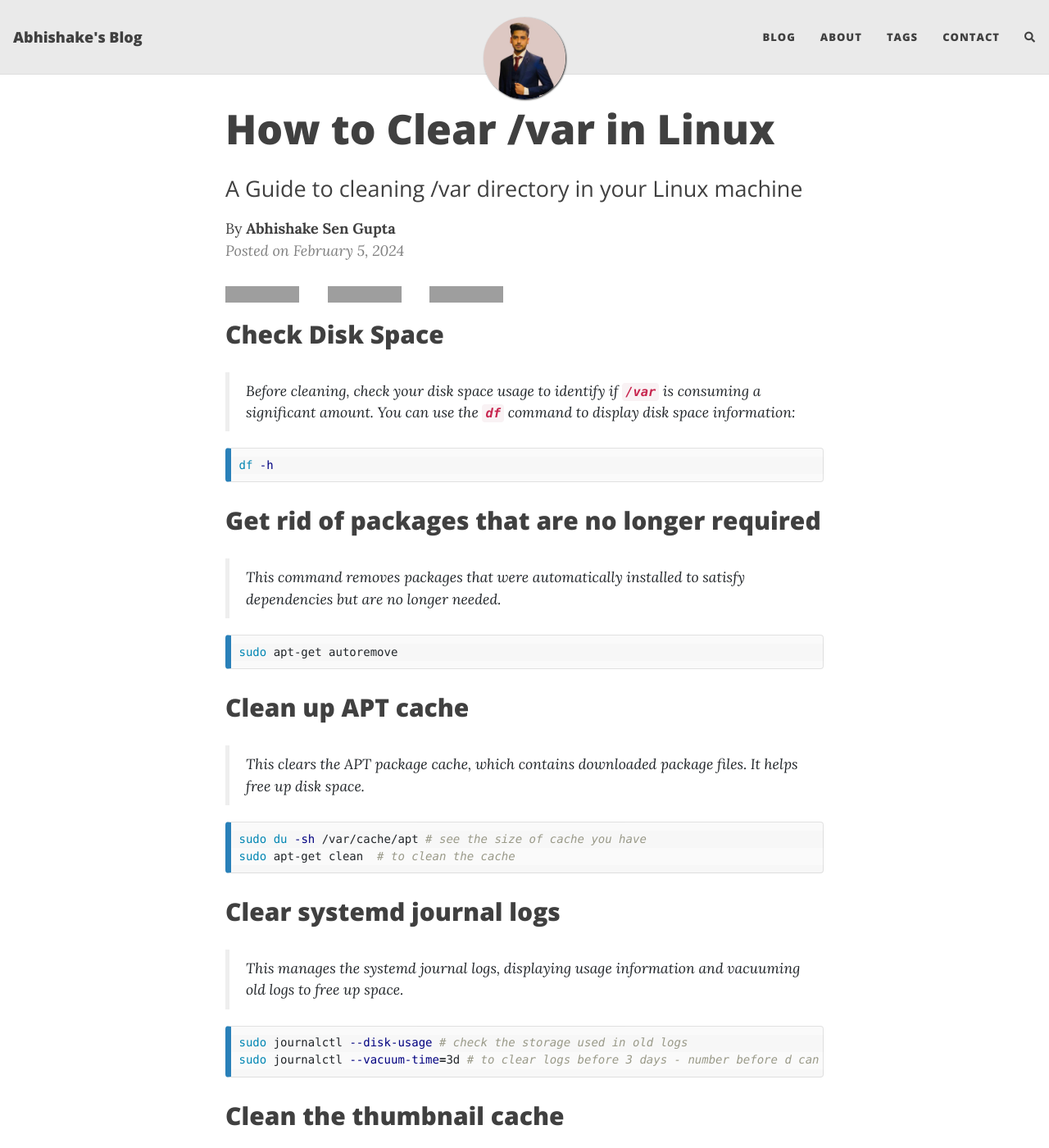
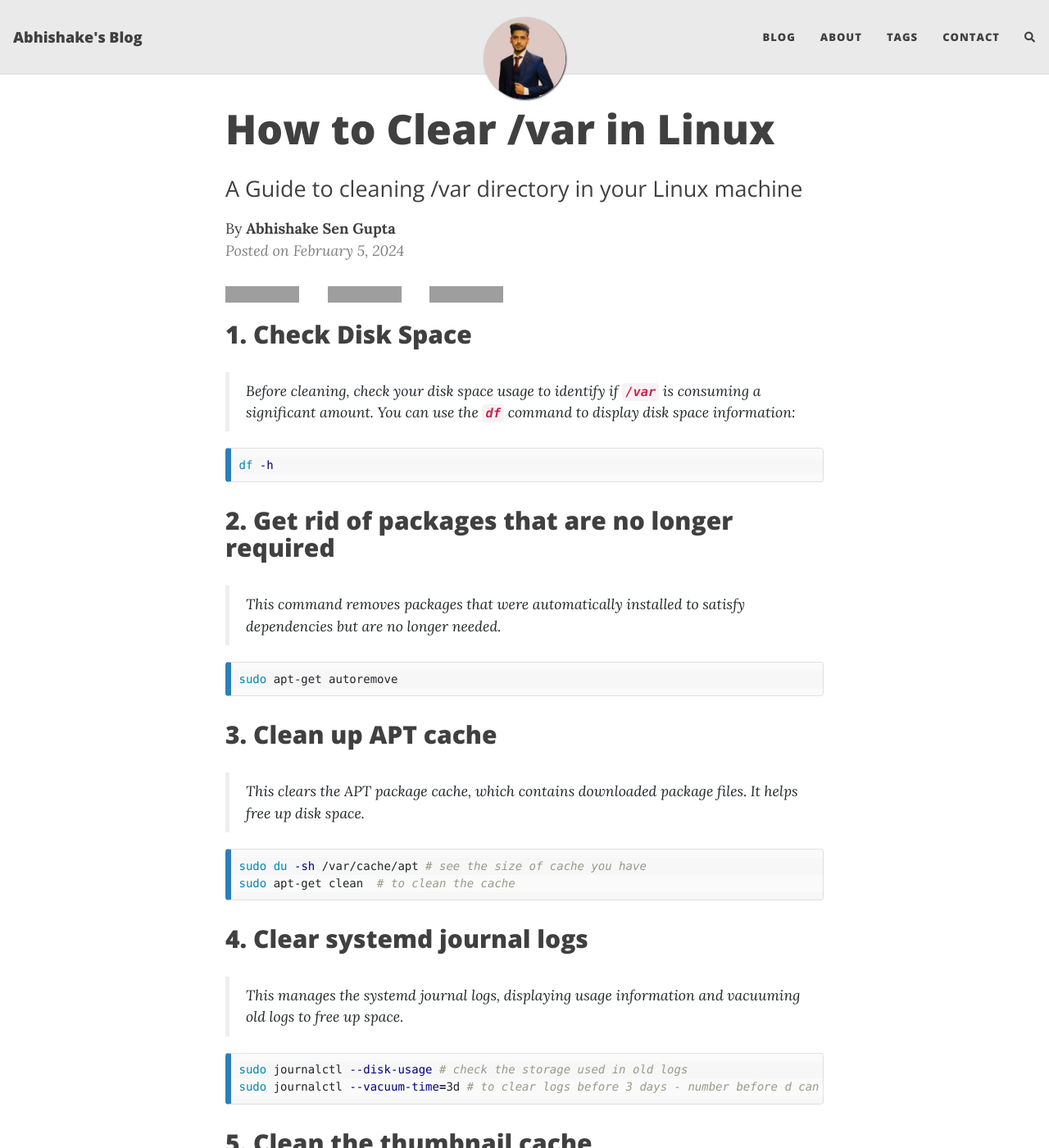
Before and after one commit to Abhishake63/abhishake.github.io, a Jekyll site: the page built from _posts/2024-02-05-clear-var-linux.md, in a window 1280 px wide and 1400 px high. Shown: the whole window at 82% size. Built offline with Jekyll 4.4.1, drawn with Linux system fonts in a browser that asks for light colours; nearby versions of some CDN libraries; comment, search, counter and statistics services are not loaded; some of the changed text lies outside the part shown; grey boxes are pictures that could not be loaded.

Commit message:
modified clear var post

````diff
--- a/_posts/2024-02-05-clear-var-linux.md
+++ b/_posts/2024-02-05-clear-var-linux.md
@@ -8,7 +8,7 @@ tags: [linux]
 author: Abhishake Sen Gupta
 ---
 
-## **Check Disk Space**
+## 1. Check Disk Space
 
 > Before cleaning, check your disk space usage to identify if **`/var`** is consuming a significant amount. You can use the **`df`** command to display disk space information:
 >
@@ -17,7 +17,7 @@ author: Abhishake Sen Gupta
 df -h
 ```
 
-## **Get rid of packages that are no longer required**
+## 2. Get rid of packages that are no longer required
 
 > This command removes packages that were automatically installed to satisfy dependencies but are no longer needed.
 >
@@ -26,7 +26,7 @@ df -h
 sudo apt-get autoremove
 ```
 
-## **Clean up APT cache**
+## 3. Clean up APT cache
 
 > This clears the APT package cache, which contains downloaded package files. It helps free up disk space.
 >
@@ -36,7 +36,7 @@ sudo du -sh /var/cache/apt # see the size of cache you have
 sudo apt-get clean  # to clean the cache
 ```
 
-## **Clear systemd journal logs**
+## 4. Clear systemd journal logs
 
 > This manages the systemd journal logs, displaying usage information and vacuuming old logs to free up space.
 >
@@ -46,7 +46,7 @@ sudo journalctl --disk-usage # check the storage used in old logs
 sudo journalctl --vacuum-time=3d # to clear logs before 3 days - number before d can be changed
 ```
 
-## **Clean the thumbnail cache**
+## 5. Clean the thumbnail cache
 
 > This deals with the thumbnail cache, which stores previews of images and videos. Clearing it can help in freeing up some space.
 >
````
Also changed, not shown: other parts of _posts/2024-02-05-clear-var-linux.md (+1 -1 lines).
